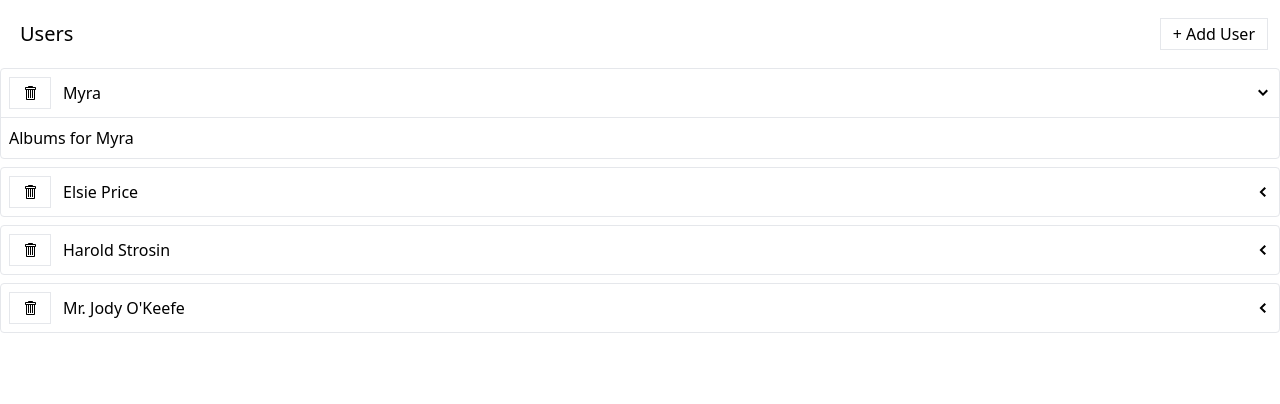
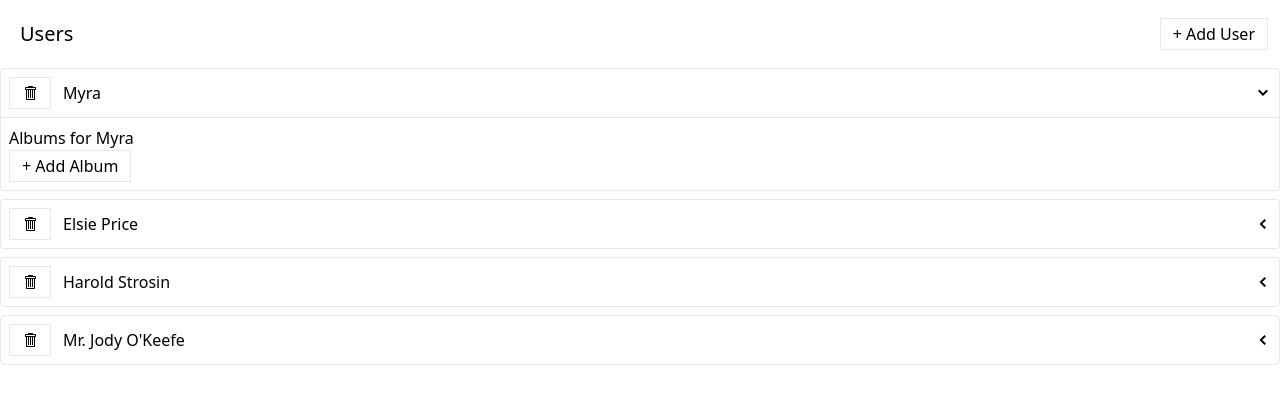
Before and after one commit to HlibHryshko/react-albums, a React (Create React App) app: page / in a window 1280 px wide. Both pictures are taken after a click on the element 1263 px from the left and 93 px from the top of the page. Shown: the top 404 px of the page. Built offline with nearby package versions, Linux system fonts and the light colour scheme; data requests are answered from the project's data file.

Commit message:
an album is added when the button add is clicked

```diff
--- a/src/components/AlbumsList.js
+++ b/src/components/AlbumsList.js
@@ -1,9 +1,15 @@
-import { useFetchAlbumsQuery } from "../store";
+import { useAddAlbumMutation, useFetchAlbumsQuery } from "../store";
+import Button from "./Button";
 import ExpandablePanel from "./ExpandablePanel";
 import Skeleton from "./Skeleton";
 
 function AlbumsList({ user }) {
   const { data, error, isLoading } = useFetchAlbumsQuery(user);
+  const [addAlbum, results] = useAddAlbumMutation();
+
+  const handleAddAlbum = () => {
+    addAlbum(user);
+  };
 
   console.log(data, error, isLoading);
 
@@ -24,7 +30,10 @@ function AlbumsList({ user }) {
 
   return (
     <div>
-      <div>Albums for {user.name}</div>
+      <div>
+        Albums for {user.name}
+        <Button onClick={handleAddAlbum}>+ Add Album</Button>
+      </div>
       <div>{content}</div>
     </div>
   );
```
